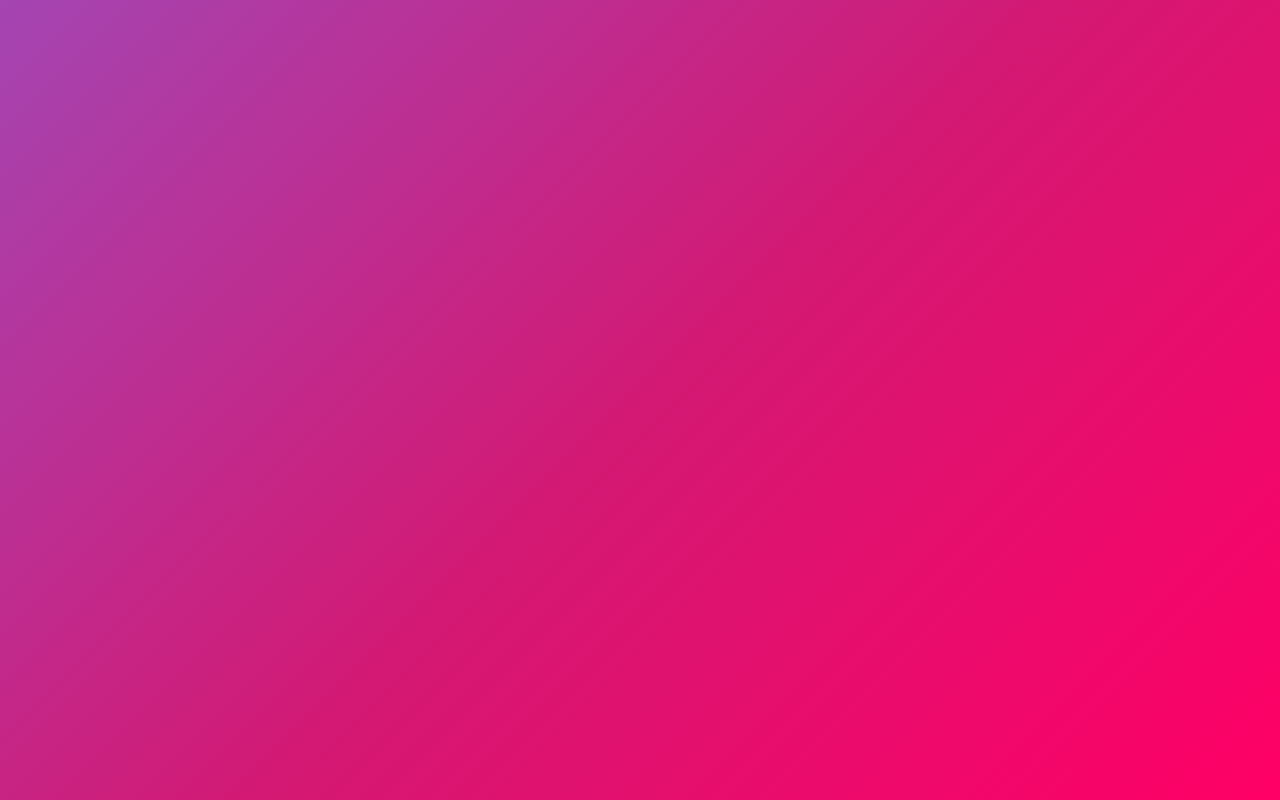
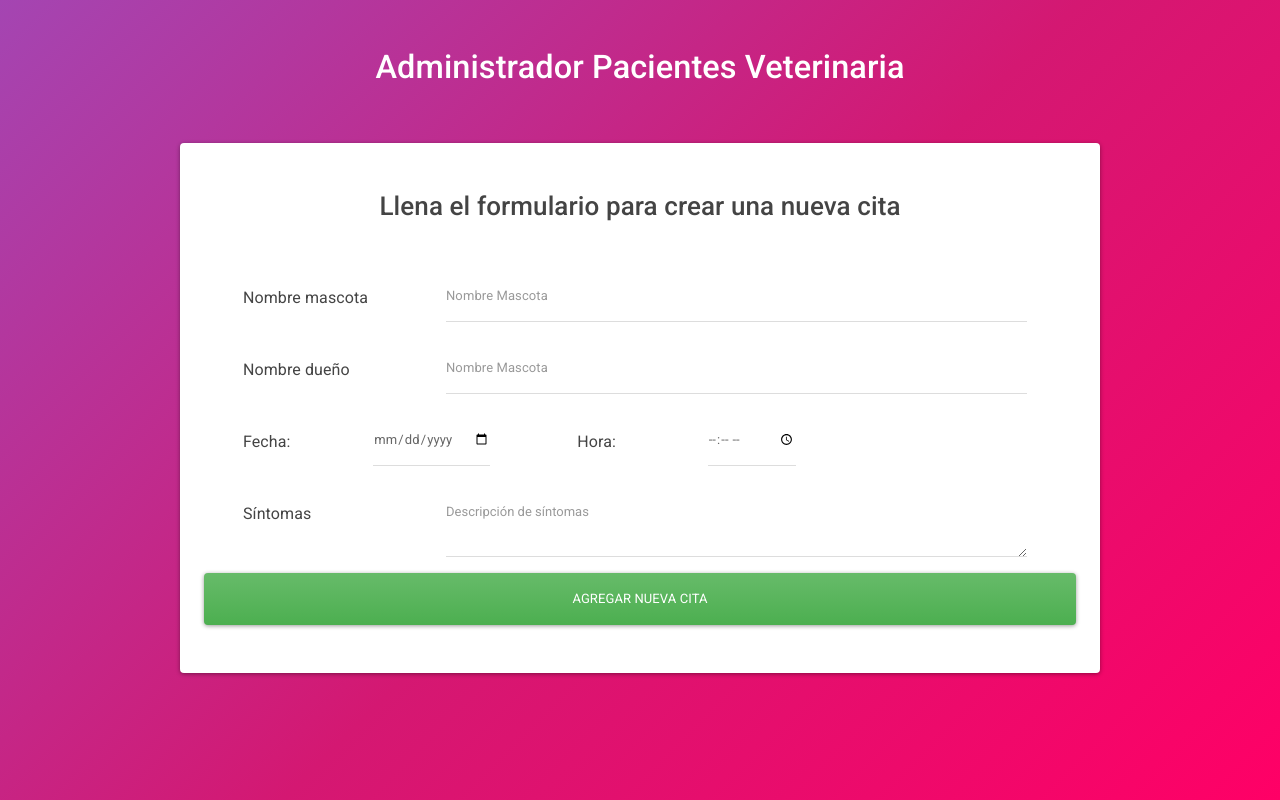
Before and after one commit to gabyballester/administrador-pacientes-veterinaria, a React (Create React App) app: page / in a window 1280 px wide. Built offline with nearby package versions, Linux system fonts and the light colour scheme.

Commit message:
Completly designed the visual acpect of NewAppointment component

```diff
--- a/src/App.js
+++ b/src/App.js
@@ -1,18 +1,25 @@
 //Importamos react y component
-import React, { Component } from 'react';
+import React, { Component } from "react";
 //Importamos el bootstrap de nuestro estilo personalizado
-import './assets/css/bootstrap.min.css';
+import "./assets/css/bootstrap.min.css";
+import Header from "./components/Header"; //Importamos header
+import NewAppointment from "./components/NewAppointment"; //importamos NewAppointment
 
 //Creamos la clase que extiende de component
-class App extends Component{
+class App extends Component {
   //Creamos el state vacío por ahora
-  state={
-
-  }
-  render(){
-    return( //El container de momento vacío
-      <div class="container">
-
+  state = {};
+  render() {
+    return (
+      //El container de momento vacío
+      <div className="container">
+        {/* Agregamos header y titulo */}
+        <Header titulo="Administrador Pacientes Veterinaria" />
+        <div className="row">
+          <div className="col-md-10 mx-auto">
+            <NewAppointment />
+          </div>
+        </div>
       </div>
     );
   }
--- /dev/null
+++ b/src/components/NewAppointment.js
@@ -0,0 +1,91 @@
+import React, { Component } from "react"; //importamos react y component
+
+class NewAppointment extends Component {
+  //creamos clase para nueva cita
+  state = {};
+  render() {
+    return (
+      <div className="card mt-5 py-5 pl-4 pr-4">
+        <div className="card-12">
+          <h2 className="card-title text-center mb-5 ml-4 mr-4">
+            Llena el formulario para crear una nueva cita
+          </h2>
+
+          <form>
+            {/* Datos mascota */}
+            <div className="form-group row mx-auto">
+              <label className="col-sm-12 col-md-4 col-lg-3 ml-sm-2 ml-md-4 ml-lg-4 col-form-label">
+                Nombre mascota
+              </label>
+              <div className="p-0 col-sm-12 col-md-7 col-lg-8">
+                <input
+                  type="text"
+                  className="form-control"
+                  placeholder="Nombre Mascota"
+                  name="pet"
+                />
+              </div>
+            </div>
+            {/* Fin  Datos mascota  */}
+
+            {/* Datos mascota */}
+            <div className="form-group row mx-auto">
+              <label className="col-sm-12 col-md-4 col-lg-3 ml-sm-2 ml-md-4 ml-lg-4 col-form-label">
+                Nombre dueño
+              </label>
+              <div className="p-0 col-sm-12 col-md-7 col-lg-8">
+                <input
+                  type="text"
+                  className="form-control"
+                  placeholder="Nombre Mascota"
+                  name="owner"
+                />
+              </div>
+            </div>
+            {/* Fin datos mascota  */}
+
+            {/* Fecha y hora cita */}
+            <div className="form-group row mx-auto">
+              <label className="col-sm-2 ml-sm-2 ml-md-4 ml-lg-4 col-form-label">
+                Fecha:
+              </label>
+              <div className="p-0 col-xs-3 mr-lg-4">
+                <input type="date" className="form-control" name="date" />
+              </div>
+
+              <label className="col-sm-2 ml-sm-2 ml-md-4 ml-lg-5 col-form-label">
+                Hora:
+              </label>
+              <div className="p-0 col-xs-3">
+                <input type="time" className="form-control" name="time" />
+              </div>
+            </div>
+            {/* Fin fecha y hora cita */}
+
+            {/* Datos síntomas */}
+            <div className="form-group row mx-auto">
+              <label className="col-sm-12 col-md-4 col-lg-3 ml-sm-2 ml-md-4 ml-lg-4 col-form-label">
+                Síntomas
+              </label>
+              <div className="p-0 col-sm-12 col-md-7 col-lg-8">
+                <textarea
+                  className="form-control"
+                  name="sintomas"
+                  placeholder="Descripción de síntomas"
+                />
+              </div>
+            </div>
+            {/* Fin datos síntomas  */}
+            <input
+              type="submit"
+              className="py-3 mt-2 btn btn-success btn-block"
+              value="Agregar Nueva cita"
+            />
+          </form>
+        </div>
+      </div>
+    );
+  }
+}
+
+export default NewAppointment;
--- a/src/components/header.js
+++ b/src/components/header.js
@@ -1,9 +1,10 @@
 import React from 'react';
 
-const Header = () => (
+const Header = ({titulo}) => ( //agregamos el nombre del prop
 <header>
-    <h1 className="text-center"></h1>
+    {/* le paso prop titulo */}
+    <h1 className="text-center">{titulo}</h1>
 </header>
 );
 
-export default;
+export default Header;
```
